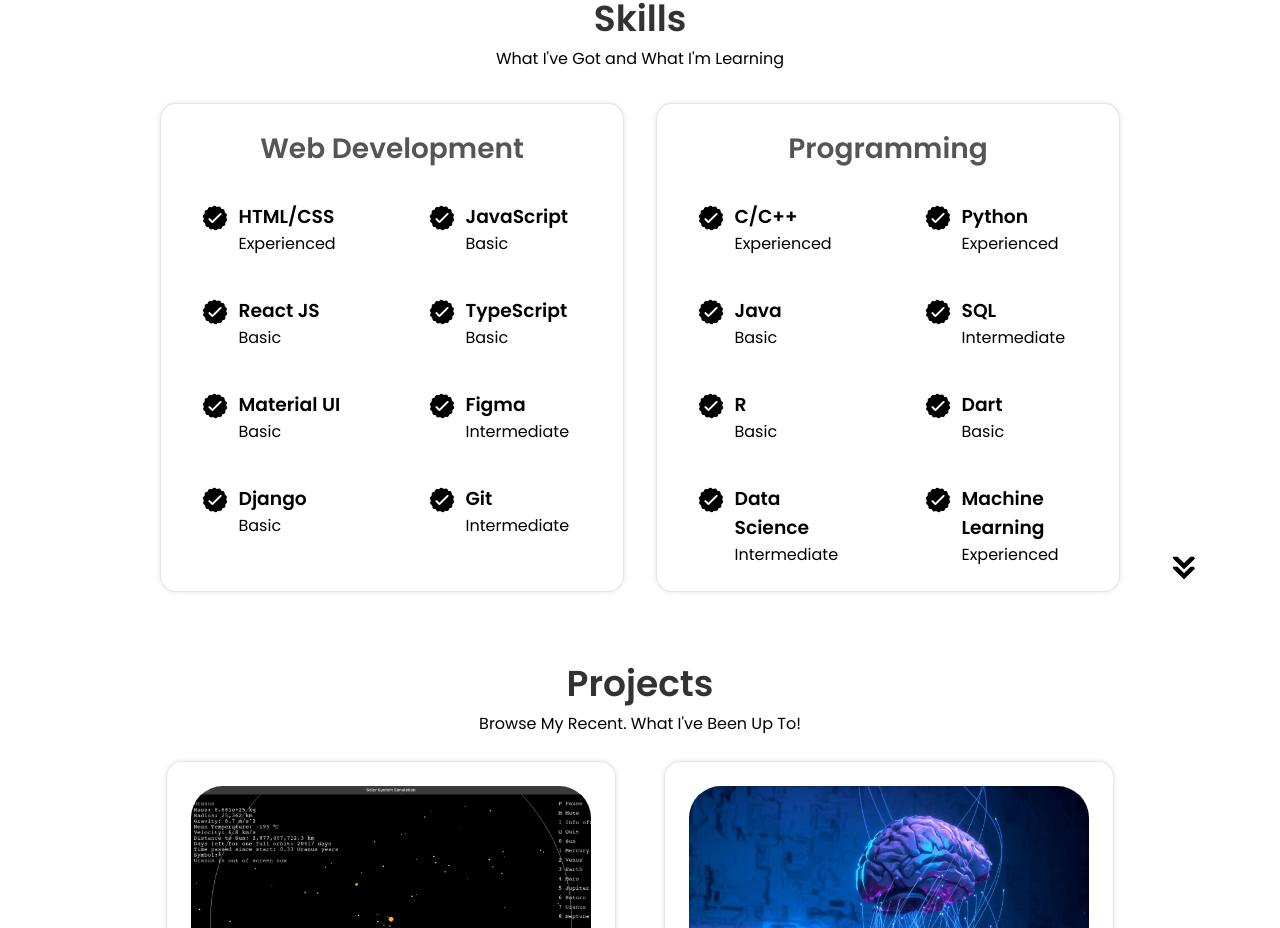
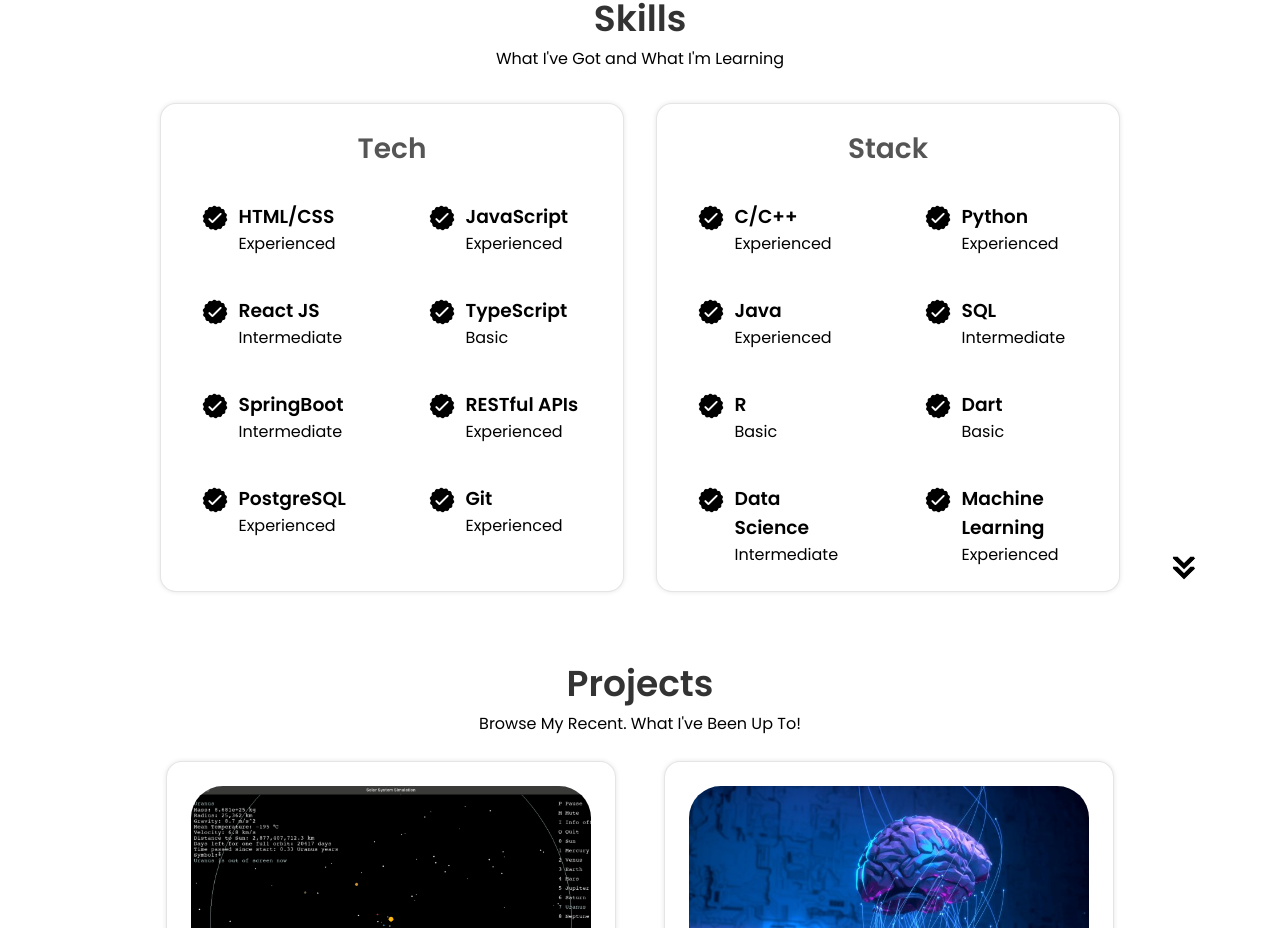
Before and after one commit to mohit01-10/reactportfolio, a React (Create React App) app: page / in a window 1280 px wide. Shown: the part 1518-2446 px from the top of the page. Built offline with nearby package versions, Linux system fonts and the light colour scheme.

Commit message:
Update Experience.js

```diff
--- a/src/components/Experience.js
+++ b/src/components/Experience.js
@@ -16,7 +16,7 @@ function Experience() {
       <div class="experience-details-container">
         <div class="about-containers">
           <div class="details-container">
-            <h2 class="experience-sub-title">Web Development</h2>
+            <h2 class="experience-sub-title">Tech</h2>
             <div class="article-container">
               <article>
                 <img
@@ -37,7 +37,7 @@ function Experience() {
                 />
                 <div>
                   <h3>JavaScript</h3>
-                  <p>Basic</p>
+                  <p>Experienced</p>
                 </div>
               </article>
               <article>
@@ -48,7 +48,7 @@ function Experience() {
                 />
                 <div>
                   <h3>React JS</h3>
-                  <p>Basic</p>
+                  <p>Intermediate</p>
                 </div>
               </article>
               <article>
@@ -69,8 +69,8 @@ function Experience() {
                   class="icon"
                 />
                 <div>
-                  <h3>Material UI</h3>
-                  <p>Basic</p>
+                  <h3>SpringBoot</h3>
+                  <p>Intermediate</p>
                 </div>
               </article>
               <article>
@@ -80,8 +80,8 @@ function Experience() {
                   class="icon"
                 />
                 <div>
-                  <h3>Figma</h3>
-                  <p>Intermediate</p>
+                  <h3>RESTful APIs</h3>
+                  <p>Experienced</p>
                 </div>
               </article>
               <article>
@@ -91,8 +91,8 @@ function Experience() {
                   class="icon"
                 />
                 <div>
-                  <h3>Django</h3>
-                  <p>Basic</p>
+                  <h3>PostgreSQL</h3>
+                  <p>Experienced</p>
                 </div>
               </article>
               <article>
@@ -103,13 +103,13 @@ function Experience() {
                 />
                 <div>
                   <h3>Git</h3>
-                  <p>Intermediate</p>
+                  <p>Experienced</p>
                 </div>
               </article>
             </div>
           </div>
           <div class="details-container">
-            <h2 class="experience-sub-title">Programming</h2>
+            <h2 class="experience-sub-title">Stack</h2>
             <div class="article-container">
               <article>
                 <img
@@ -141,7 +141,7 @@ function Experience() {
                 />
                 <div>
                   <h3>Java</h3>
-                  <p>Basic</p>
+                  <p>Experienced</p>
                 </div>
               </article>
               <article>
```
